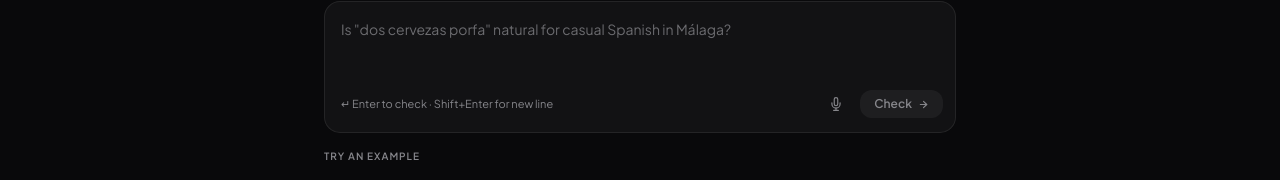
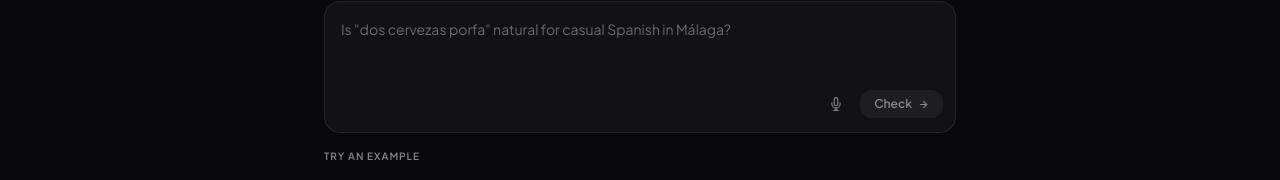
Before and after one commit to PTVentures101/NativeFlow, a Next.js app: page / in a window 1280 px wide. Shown: the part 378-558 px from the top of the page. Built offline with nearby package versions, Linux system fonts and the light colour scheme.

Commit message:
Remove keyboard hint text from SmartBar
Co-Authored-By: Claude Sonnet 4.6 <noreply@anthropic.com>

```diff
--- a/components/SmartBar.tsx
+++ b/components/SmartBar.tsx
@@ -67,7 +67,7 @@ export function SmartBar({ value, onChange, onSubmit, isLoading }: SmartBarProps
 
       <div className="flex items-center justify-between px-3 pb-3 pt-1 gap-2">
         <span className="text-[11px] text-[#86868b] select-none pl-1">
-          {value.length > 0 ? `${value.length} / 600` : "↵ Enter to check · Shift+Enter for new line"}
+          {value.length > 0 ? `${value.length} / 600` : ""}
         </span>
 
         <div className="flex items-center gap-2">
```
